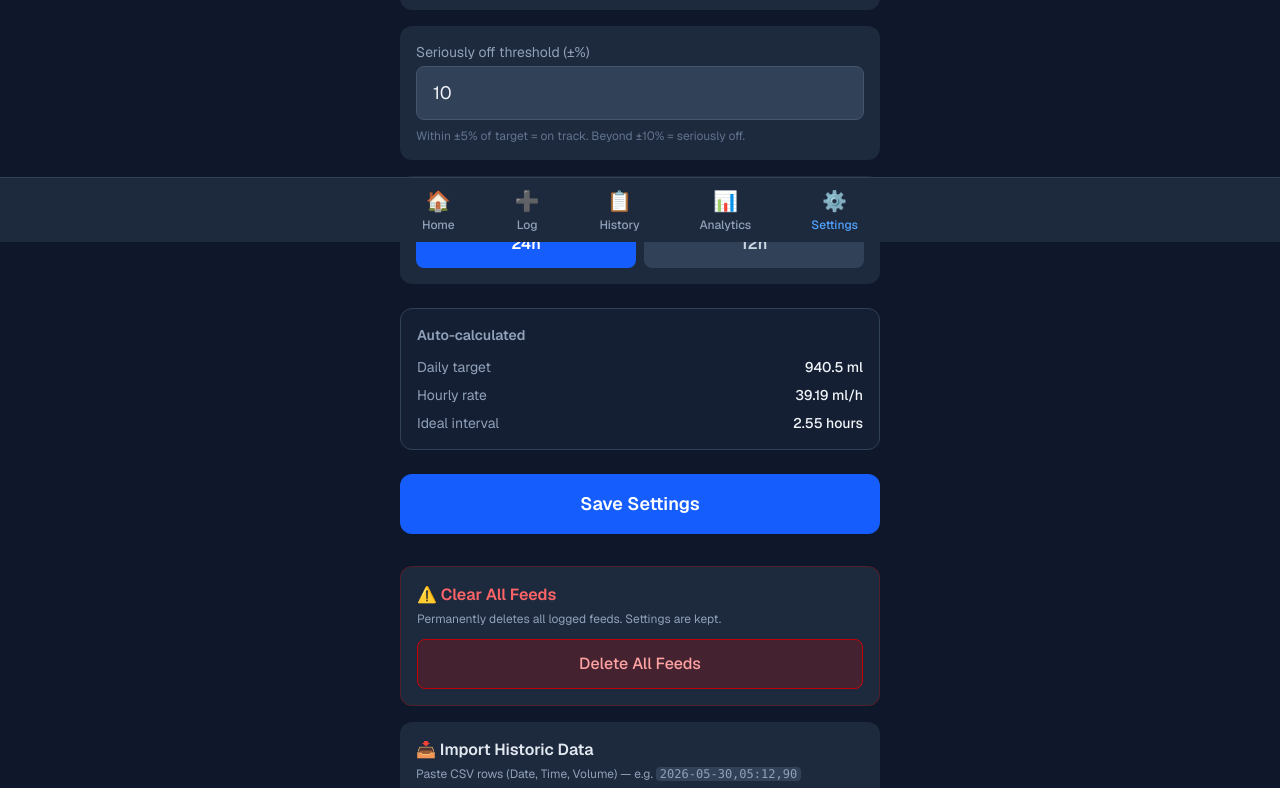
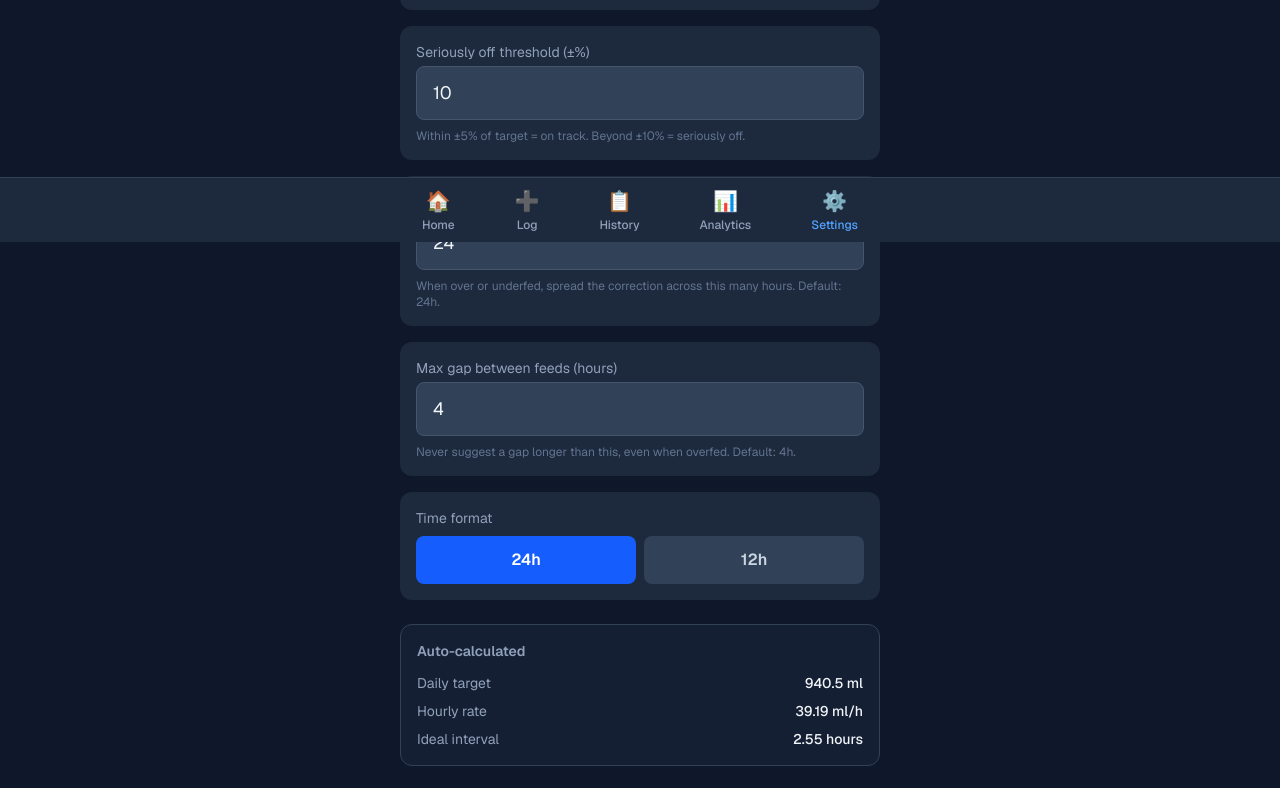
Before and after one commit to koenswings/app-milkwise, a Next.js app in the folder app/: page /settings in a window 1280 px wide. Shown: the part 558-1346 px from the top of the page. Built offline with nearby package versions, Linux system fonts and the light colour scheme.

Commit message:
feat: Option D recovery predictor; bump to 1.0.19

```diff
--- a/app/src/app/page.tsx
+++ b/app/src/app/page.tsx
@@ -109,7 +109,8 @@ export default function Dashboard() {
   const strict24hPct = (strict24h / derived.dailyTargetMl) * 100;
   const smoothedPct = (smoothedMl / derived.dailyTargetMl) * 100;
 
-  const nextFeed = nextFeedTime(feeds, derived.hourlyRate);
+  const nextFeedResult = nextFeedTime(feeds, derived.hourlyRate, smoothedMl, derived.dailyTargetMl, settings);
+  const nextFeed = nextFeedResult?.timestamp ?? null;
 
   return (
     <div className="max-w-lg mx-auto px-4 pt-6 pb-24">
@@ -215,6 +216,13 @@ export default function Dashboard() {
             <>
               <div className="text-lg font-semibold text-blue-300 leading-tight">{formatDateTime(nextFeed, settings.timeFormat)}</div>
               <div className="text-xs text-slate-400 mt-0.5">{formatRelative(nextFeed, now)}</div>
+              {nextFeedResult && nextFeedResult.correctionMinutes !== 0 && (
+                <div className={`text-xs mt-1 font-medium ${nextFeedResult.correctionMinutes > 0 ? 'text-yellow-400' : 'text-blue-400'}`}>
+                  {nextFeedResult.correctionMinutes > 0
+                    ? `⬆ delayed ${nextFeedResult.correctionMinutes}m · recovery`
+                    : `⬇ earlier ${Math.abs(nextFeedResult.correctionMinutes)}m · recovery`}
+                </div>
+              )}
               <div className="text-xs text-slate-500 mt-1">
                 {lastFeed ? `based on ${lastFeed.volume} ml bottle` : `ideal: ${derived.idealIntervalHours.toFixed(1)}h`}
               </div>
--- a/app/src/app/settings/page.tsx
+++ b/app/src/app/settings/page.tsx
@@ -15,6 +15,8 @@ export default function SettingsPage() {
     yellowThresholdPct: 5,
     redThresholdPct: 10,
     timeFormat: '24h',
+    recoveryWindowHours: 24,
+    maxFeedGapHours: 4,
   });
   const [saved, setSaved] = useState(false);
   // Local string values so inputs don't snap back while typing (e.g. clearing "90" to type "120")
@@ -175,6 +177,40 @@ export default function SettingsPage() {
         </div>
 
         <div className="bg-slate-800 rounded-xl p-4">
+          <label className="block text-sm text-slate-400 mb-1">Recovery window (hours)</label>
+          <input
+            type="number"
+            value={fieldValue("recoveryWindowHours")}
+            onChange={(e) => handleChange("recoveryWindowHours", e.target.value)}
+            onBlur={() => handleBlur("recoveryWindowHours")}
+            step="1"
+            min="6"
+            max="48"
+            className="w-full bg-slate-700 border border-slate-600 rounded-lg px-4 py-3 text-slate-100 text-lg focus:outline-none focus:border-blue-500"
+          />
+          <p className="text-xs text-slate-500 mt-2">
+            When over or underfed, spread the correction across this many hours. Default: 24h.
+          </p>
+        </div>
+
+        <div className="bg-slate-800 rounded-xl p-4">
+          <label className="block text-sm text-slate-400 mb-1">Max gap between feeds (hours)</label>
+          <input
+            type="number"
+            value={fieldValue("maxFeedGapHours")}
+            onChange={(e) => handleChange("maxFeedGapHours", e.target.value)}
+            onBlur={() => handleBlur("maxFeedGapHours")}
+            step="0.5"
+            min="2"
+            max="6"
+            className="w-full bg-slate-700 border border-slate-600 rounded-lg px-4 py-3 text-slate-100 text-lg focus:outline-none focus:border-blue-500"
+          />
+          <p className="text-xs text-slate-500 mt-2">
+            Never suggest a gap longer than this, even when overfed. Default: 4h.
+          </p>
+        </div>
+
+        <div className="bg-slate-800 rounded-xl p-4">
           <label className="block text-sm text-slate-400 mb-2">Time format</label>
           <div className="flex gap-2">
             {(['24h', '12h'] as const).map((fmt) => (
--- a/app/src/lib/calculations.ts
+++ b/app/src/lib/calculations.ts
@@ -1,4 +1,4 @@
-import { Feed, Settings, DerivedSettings, FeedWithCredit } from "@/types";
+import { Feed, Settings, DerivedSettings, FeedWithCredit, NextFeedResult } from "@/types";
 
 /**
  * Water → prepared formula conversion.
@@ -122,20 +122,47 @@ export function feedsWithCredit(
 }
 
 /**
- * Next feed time is based on the ACTUAL volume of the last feed (converted to
- * formula ml), not the standard bottle setting. If you gave a 90ml bottle but
- * changed the setting to 120ml, the next feed is still calculated from what
- * the baby actually consumed.
+ * Option D recovery-aware next feed predictor.
+ *
+ * - Uses actual last bottle volume (not setting) for the ideal interval.
+ * - Outside the green zone: applies a gradual correction spread over
+ *   recoveryWindowHours, capped at ±1h.
+ * - Always caps at maxFeedGapHours.
+ * - Returns timestamp + correction info for display.
  */
 export function nextFeedTime(
   feeds: Feed[],
-  hourlyRate: number
-): number | null {
+  hourlyRate: number,
+  smoothedTotal: number,
+  dailyTargetMl: number,
+  settings: Pick<Settings, 'yellowThresholdPct' | 'recoveryWindowHours' | 'maxFeedGapHours'>
+): NextFeedResult | null {
   if (feeds.length === 0) return null;
+
   const lastFeed = feeds.reduce((a, b) => (a.timestamp > b.timestamp ? a : b));
-  const lastFeedMilkMl = waterToMilk(lastFeed.volume);
-  const intervalHours = lastFeedMilkMl / hourlyRate;
-  return lastFeed.timestamp + intervalHours * 60 * 60 * 1000;
+  const idealIntervalMs = (waterToMilk(lastFeed.volume) / hourlyRate) * 3_600_000;
+  const idealNext = lastFeed.timestamp + idealIntervalMs;
+  const maxGapNext = lastFeed.timestamp + settings.maxFeedGapHours * 3_600_000;
+
+  const pct = (smoothedTotal / dailyTargetMl) * 100;
+  const inGreenZone = Math.abs(pct - 100) <= settings.yellowThresholdPct;
+
+  if (inGreenZone) {
+    return { timestamp: Math.min(idealNext, maxGapNext), correctionMinutes: 0, inGreenZone: true };
+  }
+
+  // Recovery correction
+  const surplusMl = smoothedTotal - dailyTargetMl; // positive = overfed
+  const idealIntervalHours = idealIntervalMs / 3_600_000;
+  const feedsInWindow = settings.recoveryWindowHours / idealIntervalHours;
+  const correctionPerFeed = surplusMl / feedsInWindow;
+  const rawCorrectionMs = (correctionPerFeed / hourlyRate) * 3_600_000;
+  const correctionMs = Math.max(-3_600_000, Math.min(3_600_000, rawCorrectionMs)); // ±1h cap
+
+  const correctedNext = Math.min(idealNext + correctionMs, maxGapNext);
+  const correctionMinutes = Math.round((correctedNext - idealNext) / 60_000);
+
+  return { timestamp: correctedNext, correctionMinutes, inGreenZone: false };
 }
 
 export function avgIntervalHours(feeds: Feed[]): number | null {
--- a/app/src/lib/server-store.ts
+++ b/app/src/lib/server-store.ts
@@ -16,6 +16,8 @@ const DEFAULT_SETTINGS: Settings = {
   yellowThresholdPct: 5,
   redThresholdPct: 10,
   timeFormat: '24h' as const,
+  recoveryWindowHours: 24,
+  maxFeedGapHours: 4,
 };
 
 function ensureDir() {
--- a/app/src/lib/store.ts
+++ b/app/src/lib/store.ts
@@ -53,10 +53,14 @@ export async function deleteFeed(id: string): Promise<Feed[]> {
   return updated;
 }
 
+const DEFAULT_SETTINGS = { weightKg: 6.27, mlPerKgPerDay: 150, standardBottleVolume: 90, yellowThresholdPct: 5, redThresholdPct: 10, timeFormat: '24h' as const, recoveryWindowHours: 24, maxFeedGapHours: 4 };
+
 export async function getSettings(): Promise<Settings> {
   const res = await fetch("/api/settings", { cache: "no-store" });
-  if (!res.ok) return { weightKg: 6.27, mlPerKgPerDay: 150, standardBottleVolume: 90, yellowThresholdPct: 5, redThresholdPct: 10, timeFormat: '24h' };
-  return res.json();
+  if (!res.ok) return DEFAULT_SETTINGS;
+  const saved = await res.json();
+  // Merge defaults so existing saved settings get new fields
+  return { ...DEFAULT_SETTINGS, ...saved };
 }
 
 export async function saveSettings(settings: Settings): Promise<void> {
--- a/app/src/types/index.ts
+++ b/app/src/types/index.ts
@@ -9,9 +9,17 @@ export interface Settings {
   weightKg: number;
   mlPerKgPerDay: number;
   standardBottleVolume: number;
-  yellowThresholdPct: number; // default 5 — within this % of target = on track
-  redThresholdPct: number;    // default 10 — beyond this % of target = seriously off
-  timeFormat: '24h' | '12h'; // default '24h'
+  yellowThresholdPct: number;     // default 5 — within this % of target = on track
+  redThresholdPct: number;        // default 10 — beyond this % of target = seriously off
+  timeFormat: '24h' | '12h';     // default '24h'
+  recoveryWindowHours: number;    // default 24 — window over which to spread correction
+  maxFeedGapHours: number;        // default 4 — never suggest longer than this between feeds
+}
+
+export interface NextFeedResult {
+  timestamp: number;              // suggested next feed time (ms)
+  correctionMinutes: number;      // positive = delayed, negative = earlier, 0 = on track
+  inGreenZone: boolean;           // whether correction is active
 }
 
 export interface DerivedSettings {
```
Also changed, not shown: 1 other file (tests, documents, lock files or other folders).
